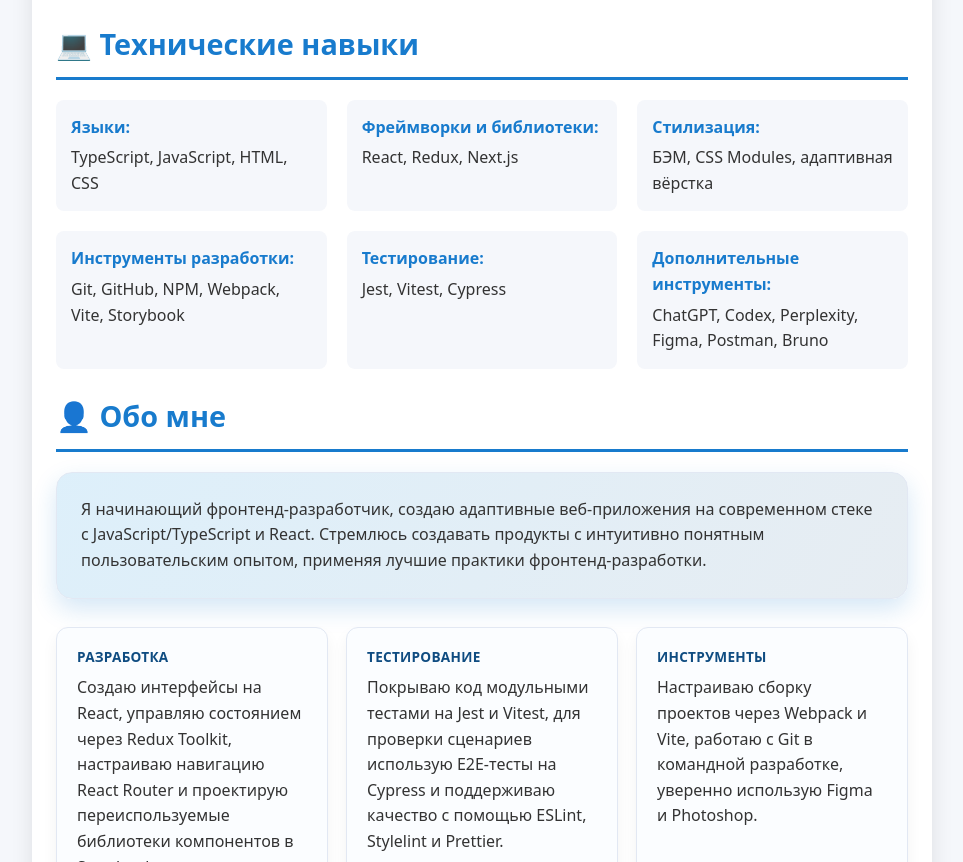
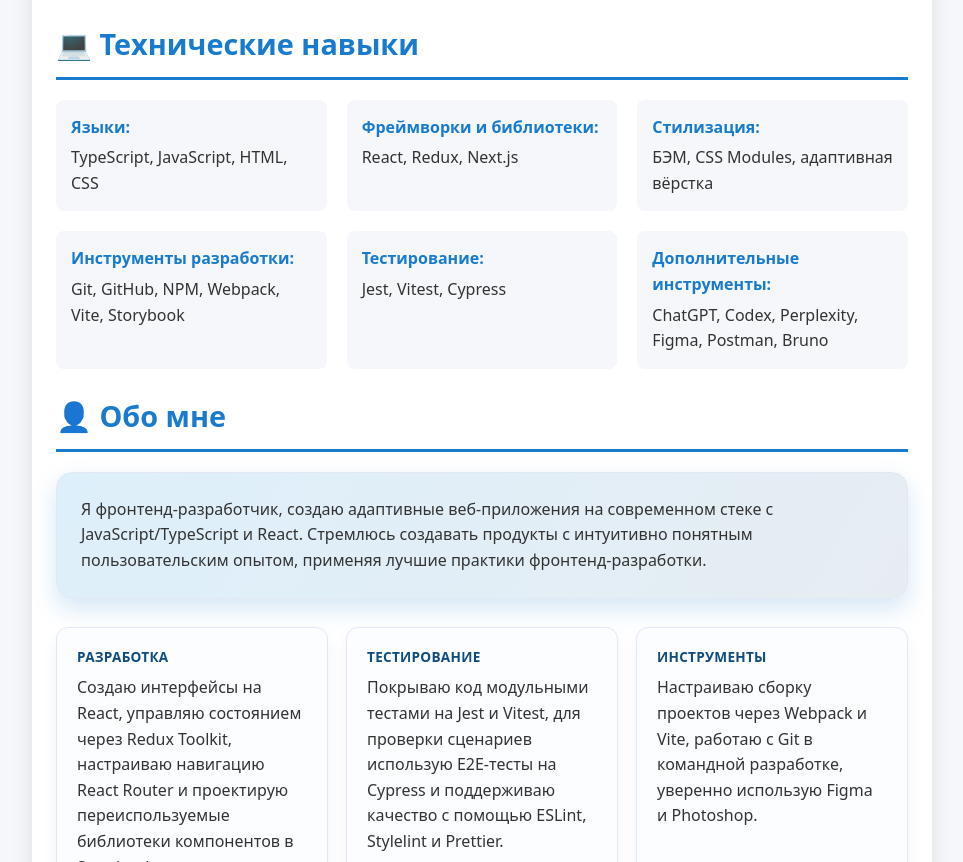
Before and after one commit to IrinaRyazanskaya/resume, a website: page index.html in a window 1280 px wide. Shown: the part 238-1100 px from the top of the page, without its empty margins (158-1121 px from the left). Drawn offline with Linux system fonts and the light colour scheme.

Commit message:
Поправила текст

```diff
--- a/index.html
+++ b/index.html
@@ -79,9 +79,9 @@
           <div class="about">
             <div class="about__intro-card">
               <p>
-                Я начинающий фронтенд-разработчик, создаю адаптивные веб-приложения на современном
-                стеке с JavaScript/TypeScript и React. Стремлюсь создавать продукты с интуитивно
-                понятным пользовательским опытом, применяя лучшие практики фронтенд-разработки.
+                Я фронтенд-разработчик, создаю адаптивные веб-приложения на современном стеке с
+                JavaScript/TypeScript и React. Стремлюсь создавать продукты с интуитивно понятным
+                пользовательским опытом, применяя лучшие практики фронтенд-разработки.
               </p>
             </div>
 
```
